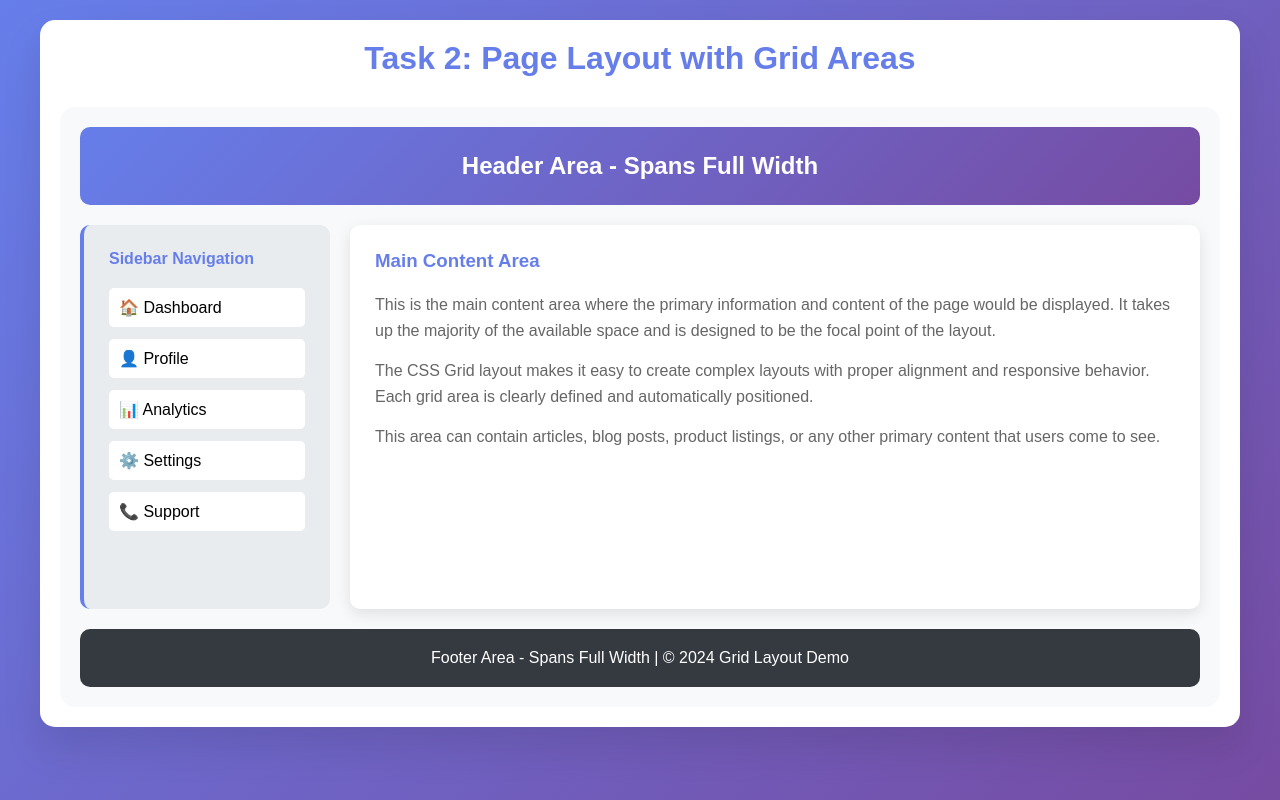
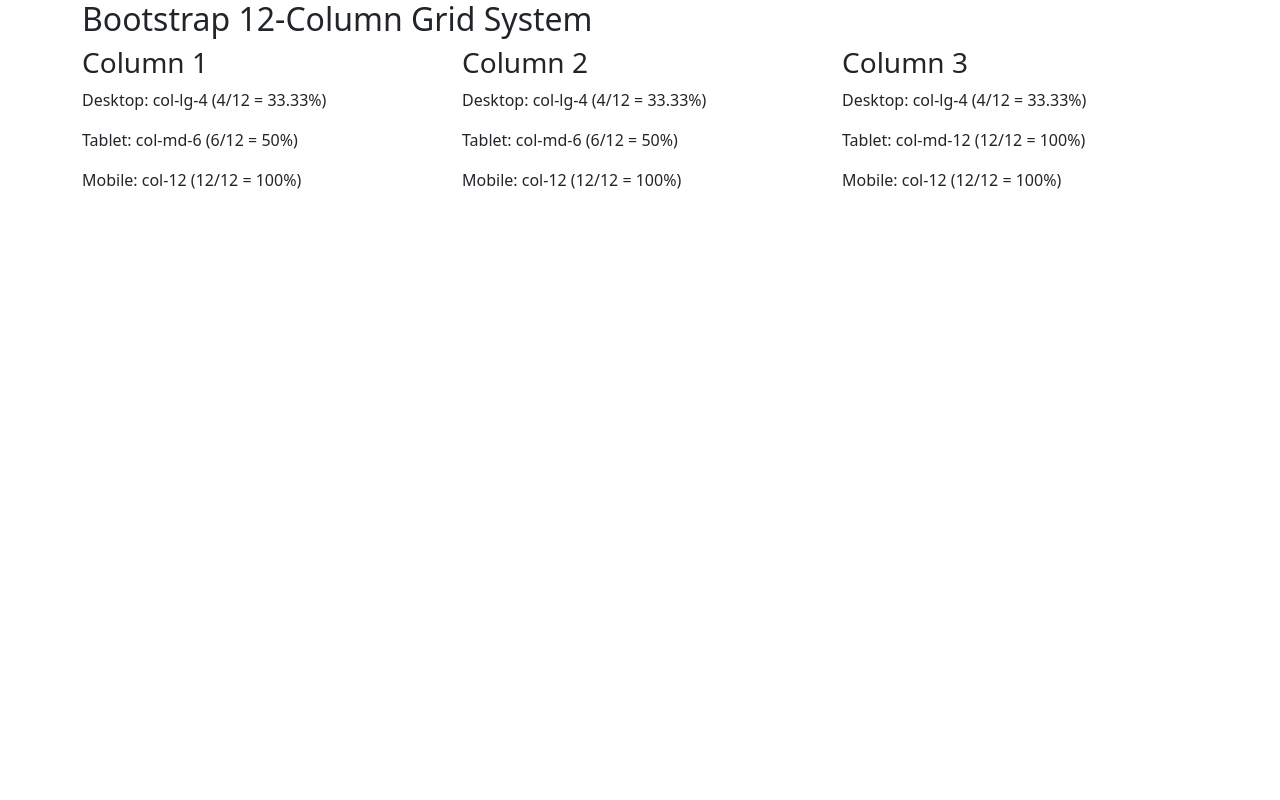
Before and after one commit to dzhangazy/task2, a plain HTML site: page index.html in a window 1280 px wide. Drawn offline with nearby package versions, Linux system fonts and the light colour scheme.

Commit message:
Update index.html

```diff
--- a/index.html
+++ b/index.html
@@ -3,49 +3,47 @@
   <head>
     <meta charset="UTF-8" />
     <meta name="viewport" content="width=device-width, initial-scale=1.0" />
-    <title>Task 2 - Grid Layout</title>
-    <link rel="stylesheet" href="task2.css" />
+    <title>Task 2 - Bootstrap Responsive Columns</title>
+    <link
+      href="https://cdn.jsdelivr.net/npm/bootstrap@5.3.0/dist/css/bootstrap.min.css"
+      rel="stylesheet"
+    />
+    <link rel="stylesheet" href="task2_css.css" />
   </head>
   <body>
     <div class="container">
-      <h1 class="title">Task 2: Page Layout with Grid Areas</h1>
-      <div class="grid-layout">
-        <header class="grid-header">Header Area - Spans Full Width</header>
-        <aside class="grid-sidebar">
-          <h4 style="color: #667eea; margin-bottom: 15px">
-            Sidebar Navigation
-          </h4>
-          <ul class="sidebar-nav">
-            <li>🏠 Dashboard</li>
-            <li>👤 Profile</li>
-            <li>📊 Analytics</li>
-            <li>⚙️ Settings</li>
-            <li>📞 Support</li>
-          </ul>
-        </aside>
-        <main class="grid-main">
-          <div class="main-content">
-            <h3>Main Content Area</h3>
-            <p>
-              This is the main content area where the primary information and
-              content of the page would be displayed. It takes up the majority
-              of the available space and is designed to be the focal point of
-              the layout.
-            </p>
-            <p>
-              The CSS Grid layout makes it easy to create complex layouts with
-              proper alignment and responsive behavior. Each grid area is
-              clearly defined and automatically positioned.
-            </p>
-            <p>
-              This area can contain articles, blog posts, product listings, or
-              any other primary content that users come to see.
-            </p>
+      <div class="main-container">
+        <h2>Bootstrap 12-Column Grid System</h2>
+
+        <div class="row">
+          <div class="col-12 col-md-6 col-lg-4">
+            <div class="custom-col col1">
+              <h3>Column 1</h3>
+              <p>Desktop: col-lg-4 (4/12 = 33.33%)</p>
+              <p>Tablet: col-md-6 (6/12 = 50%)</p>
+              <p>Mobile: col-12 (12/12 = 100%)</p>
+            </div>
           </div>
-        </main>
-        <footer class="grid-footer">
-          Footer Area - Spans Full Width | © 2024 Grid Layout Demo
-        </footer>
+          <div class="col-12 col-md-6 col-lg-4">
+            <div class="custom-col col2">
+              <h3>Column 2</h3>
+              <p>Desktop: col-lg-4 (4/12 = 33.33%)</p>
+              <p>Tablet: col-md-6 (6/12 = 50%)</p>
+              <p>Mobile: col-12 (12/12 = 100%)</p>
+            </div>
+          </div>
+          <div class="col-12 col-md-12 col-lg-4">
+            <div class="custom-col col3">
+              <h3>Column 3</h3>
+              <p>Desktop: col-lg-4 (4/12 = 33.33%)</p>
+              <p>Tablet: col-md-12 (12/12 = 100%)</p>
+              <p>Mobile: col-12 (12/12 = 100%)</p>
+            </div>
+          </div>
+        </div>
       </div>
+    </div>
+
+    <script src="https://cdn.jsdelivr.net/npm/bootstrap@5.3.0/dist/js/bootstrap.bundle.min.js"></script>
   </body>
 </html>
```
